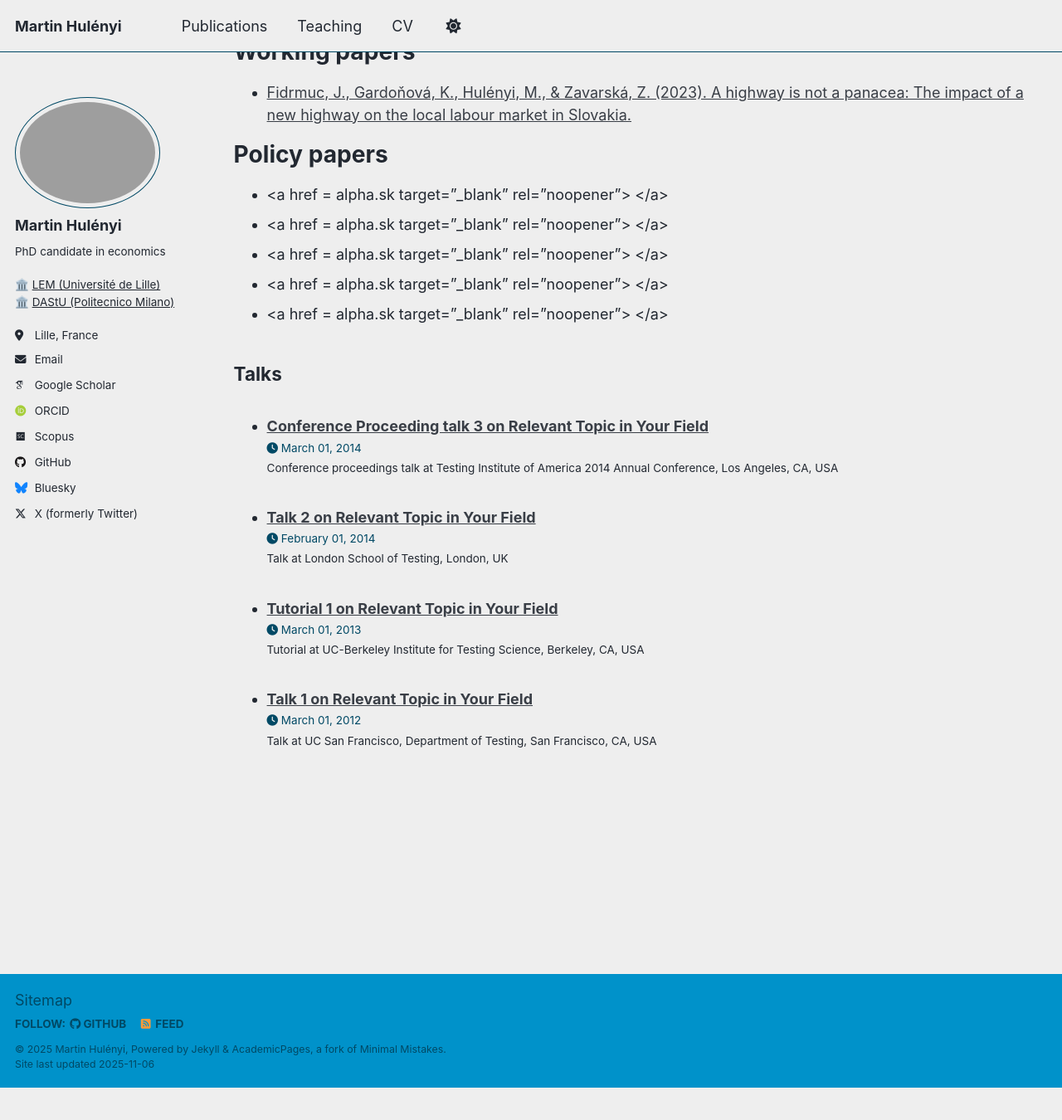
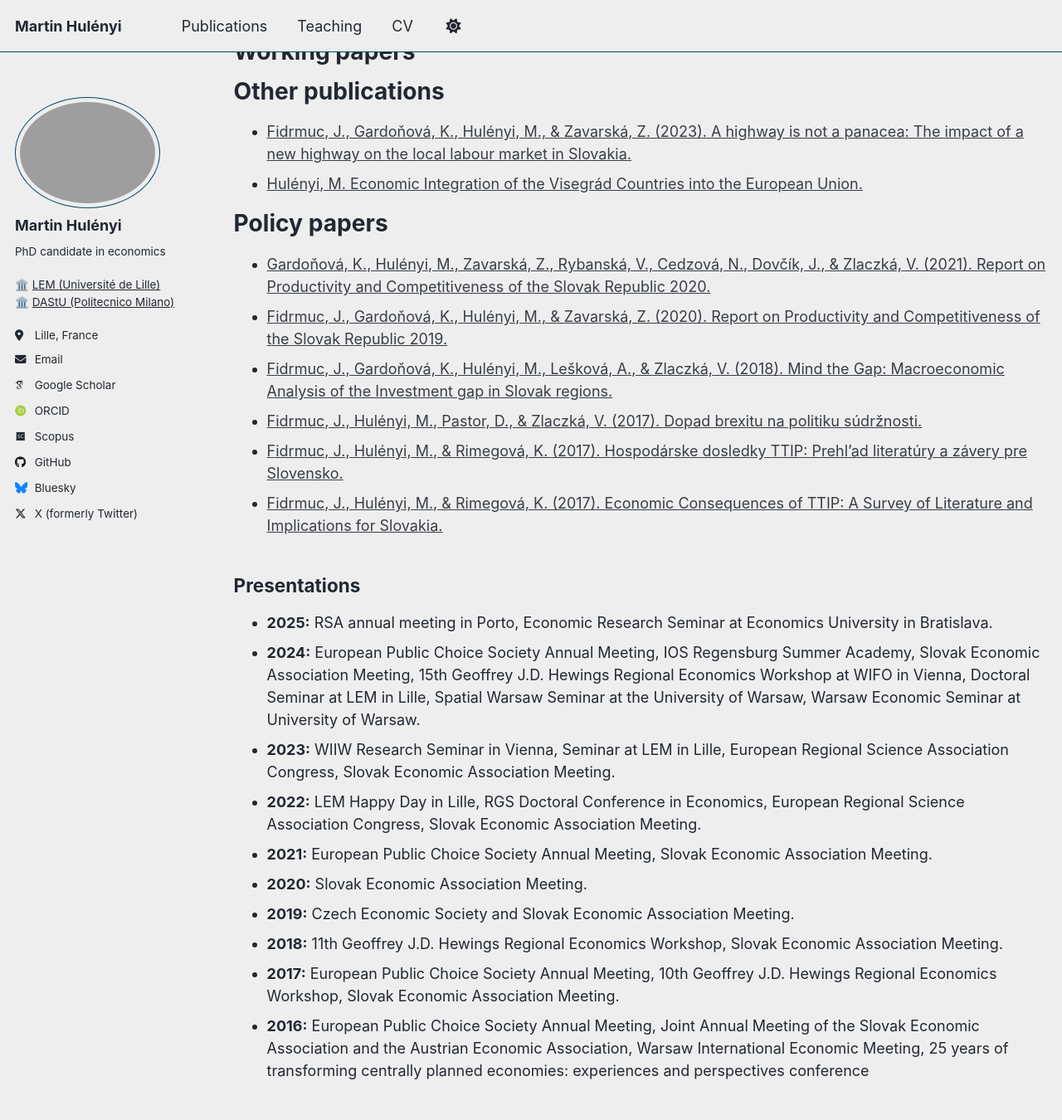
Before and after one commit to martinhulenyi/martinhulenyi.github.io, a Jekyll site: the page built from _pages/cv.md, in a window 1280 px wide and 1400 px high, scrolled down 2936 px. Shown: the top 1350 px of the window at 83% size. Built offline with Jekyll 4.4.1, drawn with Linux system fonts in a browser that asks for light colours; some web fonts are replaced; a script that is not in the unit is left out; before the commit the page ends 4247 px from its top, so only the background shows below that; some of the changed text lies outside the part shown.

Commit message:
Update cv.md

```diff
--- a/_pages/cv.md
+++ b/_pages/cv.md
@@ -86,25 +86,35 @@ redirect_from:
 
 
 ## **Publications**
-# Peer-Reviewd Journals
+# **Peer-Reviewd Journals**
 * <a href = "https://www.tandfonline.com/doi/full/10.1080/00343404.2023.2217214" target="_blank" rel="noopener"> Fidrmuc, J., Hulényi, M., & Zajkowska, O. (2024). The Long and Winding Road to find the Impact of EU Funds on Regional Growth: IV and Spatial Analyses. Regional Studies, 58(3), 583–600. </a>
 * <a href = "https://openjournals.wu.ac.at/ojs/index.php/region/article/view/344" target="_blank" rel="noopener"> Fidrmuc, J., Gardoňová, K., Hulényi, M., Sekelský, L., & Zlaczká, V. (2022). EU Funds as a Catalyst of Change for the Slovak healthcare system?. REGION, 9(1), 29–49. </a>
-* <a href = "https://www.sciencedirect.com/science/article/abs/pii/S0176268018304555" target="_blank" rel="noopener"> Fidrmuc, J., Hulenyi, M., & Tunal\i, . (2019). Can Money Buy EU Love?. European Journal of Political Economy, 60, 101804. </a>
+* <a href = "https://www.sciencedirect.com/science/article/abs/pii/S0176268018304555" target="_blank" rel="noopener"> Fidrmuc, J., Hulényi, M., & Tunalı, Ç. B. (2019). Can money buy EU love?. European Journal of Political Economy, 60, 101804. </a>
 
 
-# Working papers
+# **Working papers**
+
+# **Other publications**
 * <a href = "https://isa.gov.sk/wp-content/uploads/2024/10/dialnice.pdf"> Fidrmuc, J., Gardoňová, K., Hulényi, M., & Zavarská, Z. (2023). A highway is not a panacea: The impact of a new highway on the local labour market in Slovakia. </a>
+* <a href = "https://www.nbs.sk/_img/documents/_publik_nbs_fsr/biatec/rok2016/06-2016/biatec_6_16_05hulenyi.pdf"> Hulényi, M. Economic Integration of the Visegrád Countries into the European Union. </a>
+
+# **Policy papers**
+* <a href = "https://isa.gov.sk/wp-content/uploads/2023/08/23082021_Report_on_Productivity_and_Competitiveness_2020_FINAL.pdf" target="_blank" rel="noopener"> Gardoňová, K., Hulényi, M., Zavarská, Z., Rybanská, V., Cedzová, N., Dovčík, J., & Zlaczká, V. (2021). Report on Productivity and Competitiveness of the Slovak Republic 2020. </a>
+* <a href = "https://isa.gov.sk/wp-content/uploads/2023/08/7814_report-on-productivity-and-competitiveness-of-the-slovak-republic-npb-isa-final2.pdf" target="_blank" rel="noopener"> Fidrmuc, J., Gardoňová, K., Hulényi, M., & Zavarská, Z. (2020). Report on Productivity and Competitiveness of the Slovak Republic 2019.</a>
+* <a href = "https://isa.gov.sk/wp-content/uploads/2023/08/7382.pdf" target="_blank" rel="noopener"> Fidrmuc, J., Gardoňová, K., Hulényi, M., Lešková, A., & Zlaczká, V. (2018). Mind the Gap: Macroeconomic Analysis of the Investment gap in Slovak regions. </a>
+* <a href = "https://isa.gov.sk/wp-content/uploads/2023/08/6842.pdf" target="_blank" rel="noopener"> Fidrmuc, J., Hulényi, M., Pastor, D., & Zlaczká, V. (2017). Dopad brexitu na politiku súdržnosti. </a>
+* <a href = "https://isa.gov.sk/wp-content/uploads/2023/08/6840.pdf"  target="_blank" rel="noopener"> Fidrmuc, J., Hulényi, M., & Rimegová, K. (2017). Hospodárske dosledky TTIP: Prehl'ad literatúry a závery pre Slovensko. </a>
+* <a href = "https://isa.gov.sk/wp-content/uploads/2023/08/6839.pdf" target="_blank" rel="noopener">Fidrmuc, J., Hulényi, M., & Rimegová, K. (2017). Economic Consequences of TTIP: A Survey of Literature and Implications for Slovakia. </a>
 
 
-# Policy papers
-* <a href = alpha.sk target="_blank" rel="noopener"> </a>
-* <a href = alpha.sk target="_blank" rel="noopener"> </a>
-* <a href = alpha.sk target="_blank" rel="noopener"> </a>
-* <a href = alpha.sk target="_blank" rel="noopener"> </a>
-* <a href = alpha.sk target="_blank" rel="noopener"> </a>
-
-## **Talks**
-
-  <ul>{% for post in site.talks reversed %}
-    {% include archive-single-talk-cv.html  %}
-  {% endfor %}</ul>
+## **Presentations**
+* **2025:** RSA annual meeting in Porto,  Economic Research Seminar at Economics University in Bratislava.
+* **2024:** European Public Choice Society Annual Meeting, IOS Regensburg Summer Academy, Slovak Economic Association Meeting, 15th Geoffrey J.D. Hewings Regional Economics Workshop at WIFO in Vienna, Doctoral Seminar at LEM in Lille, Spatial Warsaw Seminar at the University of Warsaw, Warsaw Economic Seminar at University of Warsaw.
+* **2023:** WIIW Research Seminar in Vienna, Seminar at LEM in Lille, European Regional Science Association Congress, Slovak Economic Association Meeting.
+* **2022:** LEM Happy Day in Lille, RGS Doctoral Conference in Economics, European Regional Science Association Congress, Slovak Economic Association Meeting.
+* **2021:** European Public Choice Society Annual Meeting, Slovak Economic Association Meeting.
+* **2020:** Slovak Economic Association Meeting.
+* **2019:** Czech Economic Society and Slovak Economic Association Meeting.
+* **2018:** 11th Geoffrey J.D. Hewings Regional Economics Workshop, Slovak Economic Association Meeting.
+* **2017:** European Public Choice Society Annual Meeting, 10th Geoffrey J.D. Hewings Regional Economics Workshop, Slovak Economic Association Meeting.
+* **2016:** European Public Choice Society Annual Meeting, Joint Annual Meeting of the Slovak Economic Association and the Austrian Economic Association, Warsaw International Economic Meeting, 25 years of transforming centrally planned economies: experiences and perspectives conference
```
